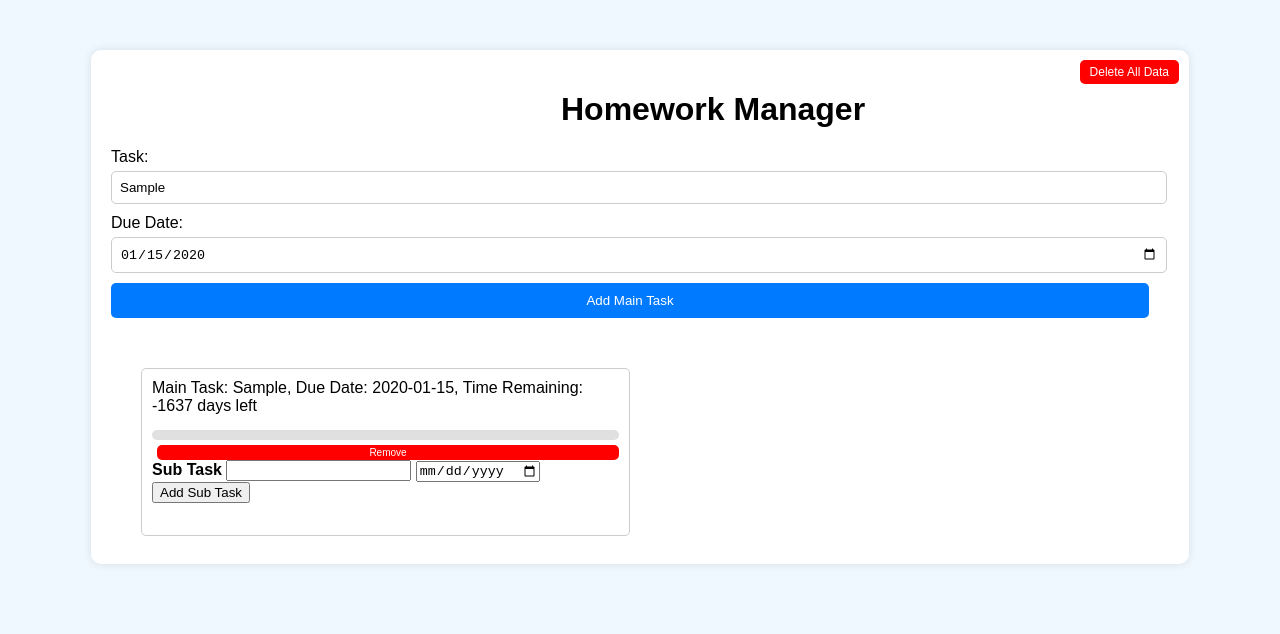
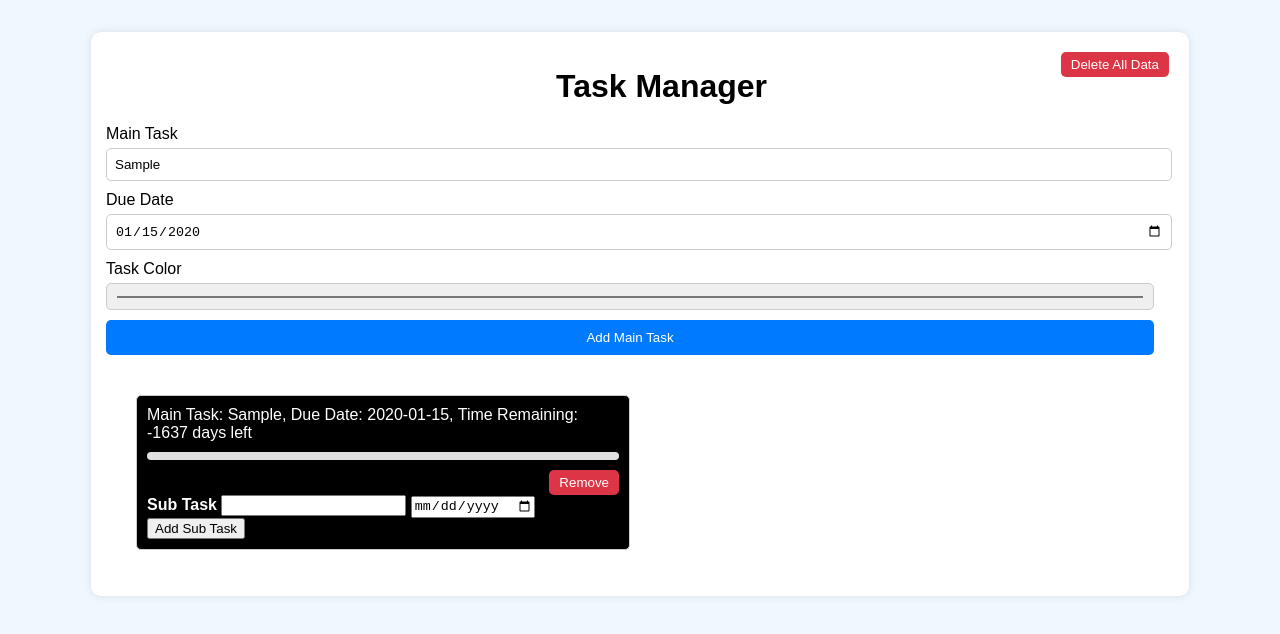
Before and after one commit to Thorgum/Homework_Manager, a website: page WebPage.html in a window 1280 px wide. Both pictures are taken after typing "Sample", "2020-01-15" into the empty fields and a click on the button "Add Main Task". Drawn offline with Linux system fonts and the light colour scheme.

Commit message:
I added a colour wheel so that the user can change the colour of a task and if they do it changes the text to white as 99 times out of hundred its easier to read. I also changed some of the css as the progress bars and colour wheel knocked some stuff off the page.

```diff
--- a/WebPage.html
+++ b/WebPage.html
@@ -2,30 +2,25 @@
 <html lang="en">
 <head>
     <meta charset="UTF-8">
-    <title>Homework Manager</title>
+    <meta name="viewport" content="width=device-width, initial-scale=1.0">
+    <title>Task Manager</title>
     <link rel="stylesheet" href="style.css">
 </head>
 <body>
 <div class="container">
-    <h1>Homework Manager</h1>
+    <h1>Task Manager</h1>
+    <button class="deleteButton" onclick="deleteAllData()">Delete All Data</button>
     <div id="mainTaskSection">
-        <label>Task:</label>
+        <label for="mainTask">Main Task</label>
         <input type="text" id="mainTask">
-        <label>Due Date:</label>
-        <input type="date" id="dueDate" />
-        <script>
-            dueDate.min = new Date().toISOString().split("T")[0];
-        </script>
+        <label for="dueDate">Due Date</label>
+        <input type="date" id="dueDate">
+        <label for="taskColor">Task Color</label>
+        <input type="color" id="taskColor">
         <button onclick="addMainTask()">Add Main Task</button>
     </div>
-
-    <button class="deleteButton" onclick="deleteAllData()">Delete All Data</button>
-
-    <div id="taskListContainer">
-        <!-- Task list will be appended here -->
-    </div>
+    <div id="taskListContainer"></div>
 </div>
-
 <script src="app.js"></script>
 </body>
 </html>
--- a/app.js
+++ b/app.js
@@ -22,9 +22,11 @@ function loadTasks() {
 function addMainTask() {
     var mainTask = document.getElementById('mainTask').value;
     var dueDate = document.getElementById('dueDate').value;
+    var taskColor = document.getElementById('taskColor').value || "#ffffff"; // Default color to white if not specified
     var task = {
         mainTask: mainTask,
         dueDate: dueDate,
+        taskColor: taskColor,
         subTasks: []
     };
 
@@ -67,7 +69,6 @@ function disableDates(subTaskID) {
     today = yyyy + '-' + mm + '-' + dd;
     console.log(today);
     document.getElementById(subTaskID).setAttribute("min", today);
-    document.getElementById(subTaskID).setAttribute("max", today);
 }
 
 function renderTasks() {
@@ -84,6 +85,11 @@ function renderTasks() {
     tasks.forEach(function(task, taskIndex) {
         var taskContainer = document.createElement('div');
         taskContainer.className = 'taskContainer';
+        taskContainer.style.backgroundColor = task.taskColor; // Apply the selected color
+
+        // Set text color to white if the background color is not white
+        var textColor = task.taskColor && task.taskColor.toLowerCase() !== "#ffffff" ? "white" : "black";
+        taskContainer.style.color = textColor;
 
         var countdown = getCountdown(task.dueDate);
         var progressPercentage = getProgressPercentage(task.dueDate);
--- a/style.css
+++ b/style.css
@@ -14,10 +14,10 @@ body {
     background-color: #fff;
     border-radius: 10px;
     box-shadow: 0 0 10px rgba(0, 0, 0, 0.1);
-    padding: 20px;
+    padding: 15px;
     max-width: 90%;
     width: 100%;
-    margin: 20px; /* Adjust margin to move the container up */
+    margin: 2px; /* Adjust margin to move the container up */
     box-sizing: border-box;
     position: relative; /* Allow positioning of the delete button */
 }
@@ -30,7 +30,7 @@ h1 {
 }
 
 #mainTaskSection {
-    margin-bottom: 20px;
+    margin-bottom: 10px;
 }
 
 #mainTaskSection label {
@@ -66,15 +66,15 @@ h1 {
     gap: 20px;
     padding: 30px;
     overflow-y: auto;
-    max-width: 100%;
-    max-height: 340px;
+    max-width: 110%;
+    max-height: 320px;
 }
 
 .taskContainer {
     padding: 10px;
     border: 1px solid #ccc;
     border-radius: 5px;
-    height: 100%;
+    height: 85%;
     display: flex;
     flex-direction: column;
 }
@@ -98,71 +98,48 @@ h1 {
     border-bottom: 1px solid #ccc;
 }
 
-.subtasks li:last-child {
-    border-bottom: none;
-}
-
-.removeButton {
-    background-color: red;
-    color: white;
-    border: none;
-    padding: 3px 6px;
-    cursor: pointer;
-    border-radius: 5px;
-    display: inline;
-    vertical-align: middle;
-    margin-left: 5px;
-}
-
-.removeButton:hover {
-    background-color: darkred;
-}
-
-.mainTaskRemoveButton {
-    background-color: red;
-    color: white;
-    border: none;
-    padding: 2px 4px;
-    cursor: pointer;
-    border-radius: 5px;
-    display: inline;
-    vertical-align: middle;
-    margin-left: 5px;
-    font-size: 10px;
-}
-
-.mainTaskRemoveButton:hover {
-    background-color: darkred;
-}
-
-.deleteButton {
-    position: absolute; /* Position the button in relation to the container */
-    top: 10px;
-    right: 10px;
-    padding: 5px 10px; /* Smaller padding */
-    background-color: red;
-    color: #fff;
-    border: none;
-    border-radius: 5px;
-    cursor: pointer;
-    font-size: 12px; /* Smaller font size */
-}
-
-.deleteButton:hover {
-    background-color: darkred;
-}
-
 .progressBarContainer {
     width: 100%;
     height: 10px;
     background-color: #e0e0e0;
     border-radius: 5px;
-    overflow: hidden;
-    margin: 5px 0;
+    margin-bottom: 10px;
 }
 
 .progressBar {
     height: 100%;
-    background-color: #76c7c0;
+    background-color: #007bff;
     border-radius: 5px;
 }
+
+.mainTaskRemoveButton,
+.removeButton {
+    padding: 5px 10px;
+    background-color: #dc3545;
+    color: #fff;
+    border: none;
+    border-radius: 5px;
+    cursor: pointer;
+    align-self: flex-end;
+}
+
+.mainTaskRemoveButton:hover,
+.removeButton:hover {
+    background-color: #c82333;
+}
+
+.deleteButton {
+    position: absolute;
+    top: 20px;
+    right: 20px;
+    padding: 5px 10px;
+    background-color: #dc3545;
+    color: #fff;
+    border: none;
+    border-radius: 5px;
+    cursor: pointer;
+}
+
+.deleteButton:hover {
+    background-color: #c82333;
+}
```
